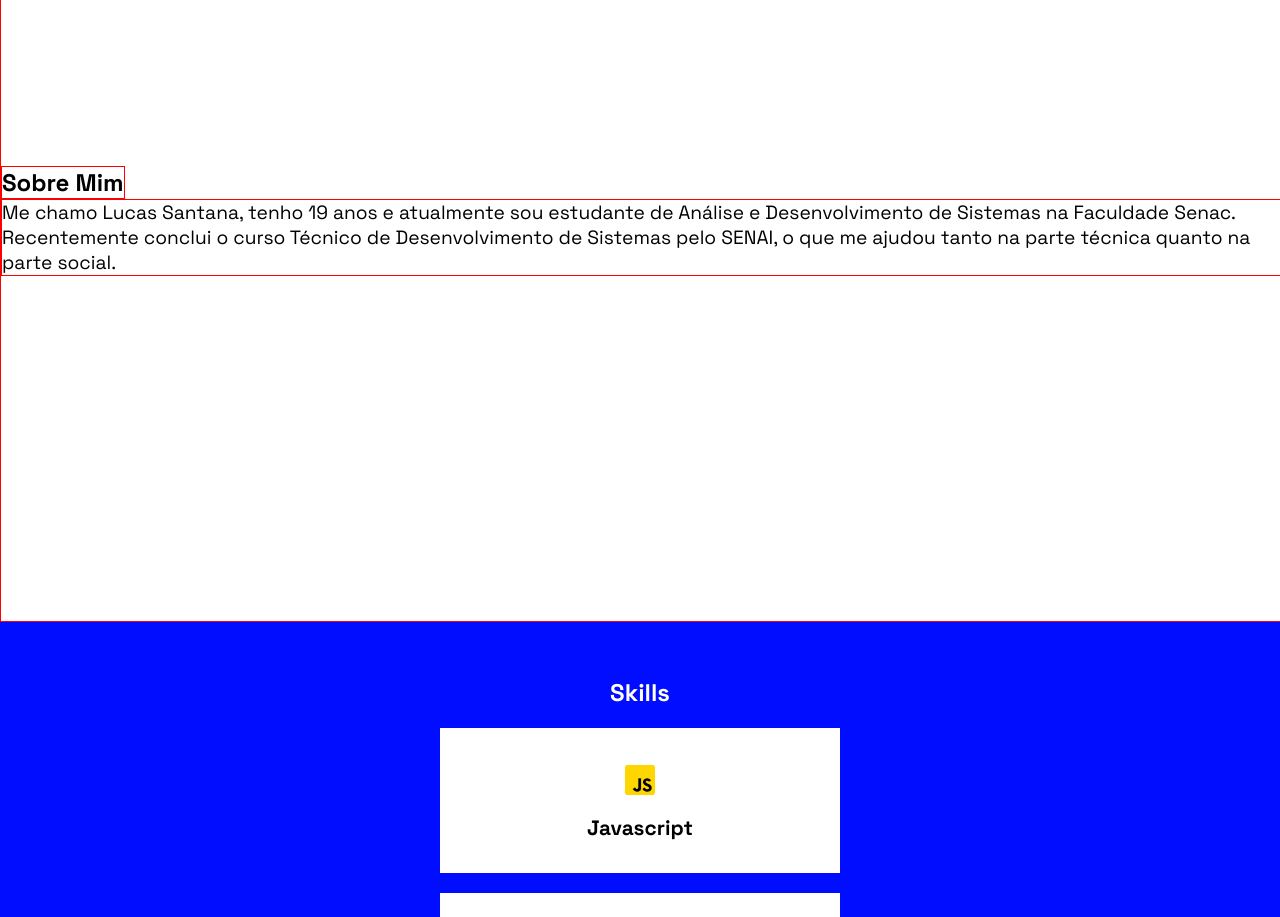
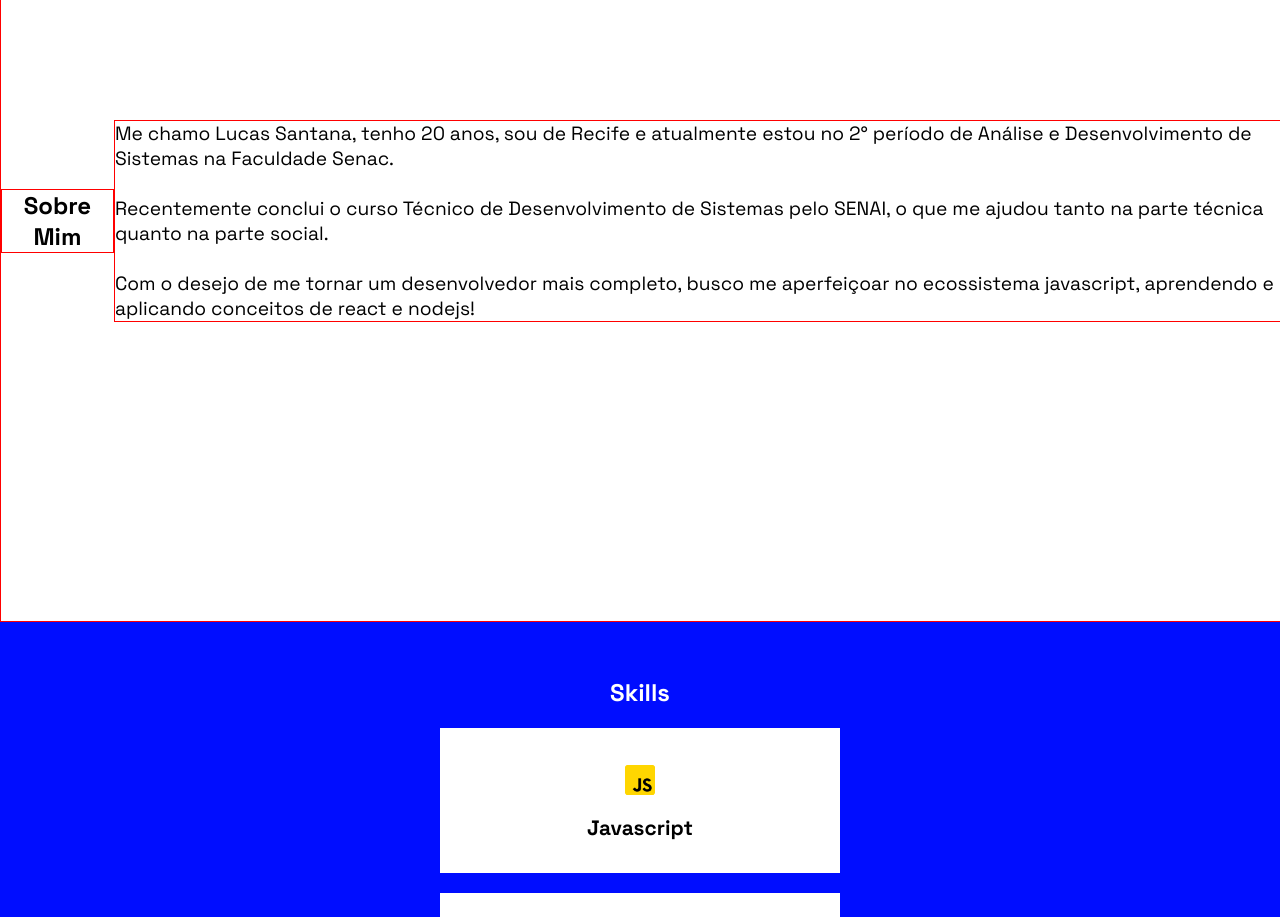
Before and after one commit to lucassantDev/portfolio-25-26, a React (Vite) app in the folder portfolio-react/: page / in a window 1280 px wide. Shown: the part 1300-2217 px from the top of the page. Built offline with nearby package versions, Linux system fonts and the light colour scheme.

Commit message:
feat: finalizando secao sobre mim

```diff
--- a/portfolio-react/src/components/AboutMe.jsx
+++ b/portfolio-react/src/components/AboutMe.jsx
@@ -4,12 +4,14 @@ function AboutMe(){
     return(
         <>
         <section className='section-aboutme'>
-            <div>
                 <h1 className='aboutme-h1'>Sobre Mim</h1>
                 <p className='aboutme-p'>
-                    Me chamo Lucas Santana, tenho 19 anos e atualmente sou estudante de Análise e Desenvolvimento de Sistemas na Faculdade Senac. <br/> Recentemente conclui o curso Técnico de Desenvolvimento de Sistemas pelo SENAI, o que me ajudou tanto na parte técnica quanto na parte social.
+                    Me chamo Lucas Santana, tenho 20 anos, sou de Recife e atualmente estou no 2° período de Análise e Desenvolvimento de Sistemas na Faculdade Senac. <br/> <br/>
+
+                    Recentemente conclui o curso Técnico de Desenvolvimento de Sistemas pelo SENAI, o que me ajudou tanto na parte técnica quanto na parte social. <br/> <br/>
+
+                    Com o desejo de me tornar um desenvolvedor mais completo, busco me aperfeiçoar no ecossistema javascript, aprendendo e aplicando conceitos de react e nodejs!
                 </p>
-            </div>
         </section>
         </>
 
```
